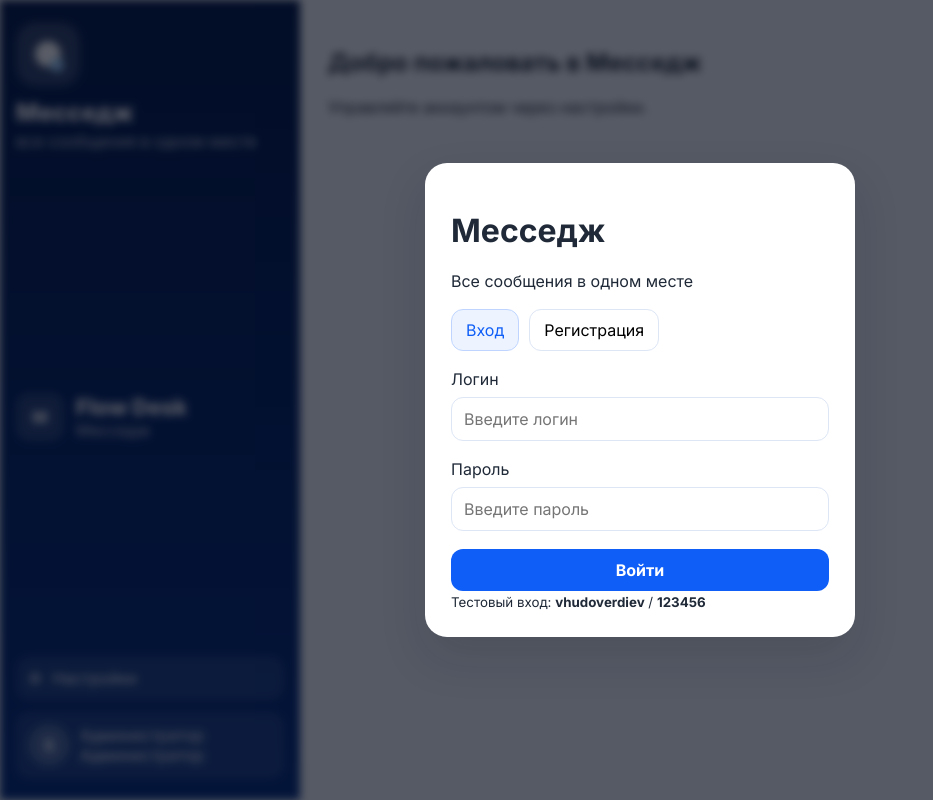
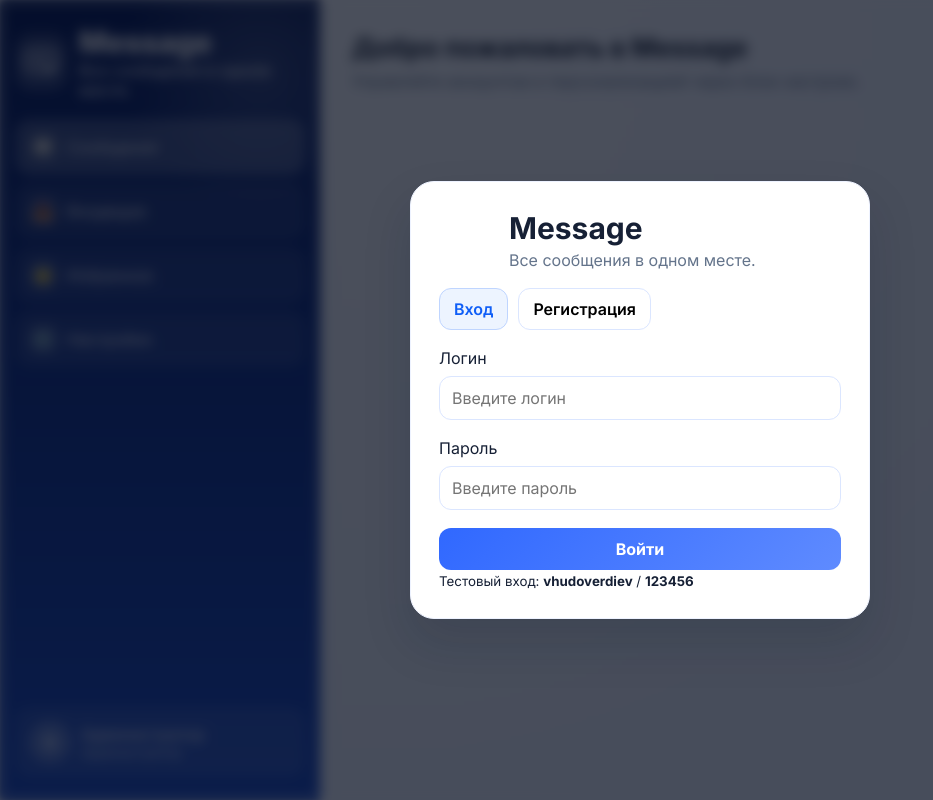
Before and after one commit to vhudoverdiev/Message, a FastAPI app: page / in a window 1280 px wide. Shown: the whole page, without its empty margins (0-933 px from the left). Run offline with FastAPI, Linux system fonts and the light colour scheme.

Commit message:
Revamp Message branding and sidebar UI styling

```diff
--- a/app/static/index.html
+++ b/app/static/index.html
@@ -3,7 +3,7 @@
 <head>
   <meta charset="UTF-8" />
   <meta name="viewport" content="width=device-width, initial-scale=1.0" />
-  <title>Месседж</title>
+  <title>Message</title>
   <link rel="preconnect" href="https://fonts.googleapis.com">
   <link rel="preconnect" href="https://fonts.gstatic.com" crossorigin>
   <link href="https://fonts.googleapis.com/css2?family=Inter:wght@400;500;600;700;800&display=swap" rel="stylesheet">
@@ -12,8 +12,19 @@
 <body>
   <div class="auth-overlay" id="authOverlay">
     <div class="auth-card">
-      <h1>Месседж</h1>
-      <p>Все сообщения в одном месте</p>
+      <div class="auth-header">
+        <div class="brand__logo" aria-hidden="true">
+          <svg viewBox="0 0 64 64" role="presentation">
+            <rect x="6" y="10" width="52" height="40" rx="13" ry="13"></rect>
+            <path d="M18 26h28M18 34h19"></path>
+            <circle cx="47" cy="45" r="5"></circle>
+          </svg>
+        </div>
+        <div>
+          <h1>Message</h1>
+          <p>Все сообщения в одном месте.</p>
+        </div>
+      </div>
 
       <div class="auth-tabs">
         <button class="auth-tab auth-tab--active" data-tab="login">Вход</button>
@@ -43,25 +54,42 @@
   <div class="app-layout" id="appLayout">
     <aside class="sidebar">
       <div>
-        <div class="project-logo" aria-hidden="true">
-          <span class="project-logo__bubble"></span>
-          <span class="project-logo__bubble project-logo__bubble--small"></span>
+        <div class="brand">
+          <div class="brand__logo" aria-hidden="true">
+            <svg viewBox="0 0 64 64" role="presentation">
+              <rect x="6" y="10" width="52" height="40" rx="13" ry="13"></rect>
+              <path d="M18 26h28M18 34h19"></path>
+              <circle cx="47" cy="45" r="5"></circle>
+            </svg>
+          </div>
+          <div class="brand__text">
+            <div class="brand__title">Message</div>
+            <div class="brand__subtitle">Все сообщения в одном месте.</div>
+          </div>
         </div>
-        <div class="project-name">Месседж</div>
-        <div class="project-tagline">все сообщения в одном месте</div>
-      </div>
 
-      <div class="brand">
-        <div class="brand__logo">M</div>
-        <div class="brand__text">
-          <div class="brand__title">Flow Desk</div>
-          <div class="brand__subtitle">Месседж</div>
-        </div>
+        <nav class="sidebar-nav" aria-label="Разделы">
+          <button class="nav-item nav-item--active" type="button">
+            <span class="nav-icon">💬</span>
+            <span>Сообщения</span>
+          </button>
+          <button class="nav-item" type="button">
+            <span class="nav-icon">📥</span>
+            <span>Входящие</span>
+          </button>
+          <button class="nav-item" type="button">
+            <span class="nav-icon">⭐</span>
+            <span>Избранное</span>
+          </button>
+          <button class="nav-item" id="settingsBtn" type="button">
+            <span class="nav-icon">⚙️</span>
+            <span>Настройки</span>
+          </button>
+        </nav>
       </div>
 
       <div class="sidebar-footer">
-        <button class="nav-item" id="settingsBtn"><span class="nav-icon">⚙</span><span>Настройки</span></button>
-        <button class="user-card" id="profileBtn">
+        <button class="user-card" id="profileBtn" type="button">
           <div class="user-avatar" id="userAvatar">S</div>
           <div>
             <div class="user-name" id="userName">Администратор</div>
@@ -72,8 +100,8 @@
     </aside>
 
     <main class="main-content">
-      <h2>Добро пожаловать в Месседж</h2>
-      <p>Управляйте аккаунтом через настройки.</p>
+      <h2>Добро пожаловать в Message</h2>
+      <p>Управляйте аккаунтом и персонализацией через блок настроек.</p>
 
       <section class="settings-panel" id="settingsPanel">
         <h3>Настройки аккаунта</h3>
--- a/app/static/styles.css
+++ b/app/static/styles.css
@@ -1,30 +1,36 @@
 :root {
-  --bg: #f4f7fb;
+  --bg: #eef3ff;
   --panel: #ffffff;
-  --text: #1f2937;
+  --text: #162035;
   --muted: #64748b;
-  --line: #dde6f5;
-  --sidebar-top: #041a4a;
-  --sidebar-bottom: #072f80;
-  --primary: #0f5ef7;
-  --shadow: 0 20px 45px rgba(15, 23, 42, 0.15);
+  --line: #dbe6ff;
+  --sidebar-top: #0b1f5f;
+  --sidebar-bottom: #1f4ec5;
+  --primary: #3068ff;
+  --primary-2: #5f8bff;
+  --soft: #f5f8ff;
+  --shadow: 0 24px 48px rgba(15, 23, 42, 0.16);
 }
 
 * { box-sizing: border-box; }
+
 body {
   margin: 0;
   min-height: 100vh;
   font-family: "Inter", system-ui, sans-serif;
-  background: var(--bg);
+  background: radial-gradient(circle at 30% 5%, #f6f9ff 0%, var(--bg) 50%, #e6eeff 100%);
   color: var(--text);
 }
 
-button, input, textarea { font: inherit; }
+button,
+input,
+textarea { font: inherit; }
 
 .auth-overlay {
   position: fixed;
   inset: 0;
-  background: rgba(2, 7, 20, 0.65);
+  background: rgba(2, 8, 22, 0.7);
+  backdrop-filter: blur(5px);
   display: grid;
   place-items: center;
   z-index: 10;
@@ -33,32 +39,70 @@ button, input, textarea { font: inherit; }
 .auth-overlay--hidden { display: none; }
 
 .auth-card {
-  width: min(430px, 92vw);
+  width: min(460px, 92vw);
   background: #fff;
-  border-radius: 22px;
+  border: 1px solid #edf2ff;
+  border-radius: 24px;
   box-shadow: var(--shadow);
-  padding: 26px;
+  padding: 28px;
+  animation: fadeUp .35s ease;
+}
+
+.auth-header {
+  display: flex;
+  align-items: center;
+  gap: 14px;
+}
+
+.auth-header h1 {
+  margin: 0;
+  font-size: 30px;
+}
+
+.auth-header p {
+  margin: 4px 0 0;
+  color: var(--muted);
 }
 
 .auth-tabs { display: flex; gap: 10px; margin: 18px 0; }
+
 .auth-tab {
   border: 1px solid var(--line);
   background: #fff;
   border-radius: 12px;
   padding: 10px 14px;
   cursor: pointer;
+  font-weight: 600;
+  transition: .2s ease;
 }
-.auth-tab--active { background: #edf4ff; border-color: #bfd5ff; color: #0f5ef7; }
+
+.auth-tab:hover { transform: translateY(-1px); }
+
+.auth-tab--active {
+  background: #edf4ff;
+  border-color: #bfd5ff;
+  color: #0f5ef7;
+}
 
 .auth-form { display: none; gap: 8px; flex-direction: column; }
 .auth-form--active { display: flex; }
 
-input, textarea {
+input,
+textarea {
   width: 100%;
   padding: 11px 12px;
   border: 1px solid var(--line);
+  background: #fff;
   border-radius: 12px;
   margin-bottom: 10px;
+  transition: border-color .2s ease, box-shadow .2s ease;
+}
+
+input:focus,
+textarea:focus {
+  outline: none;
+  border-color: #8aadff;
+  box-shadow: 0 0 0 3px rgba(102, 146, 255, 0.2);
 }
 
 .btn {
@@ -67,83 +111,95 @@ input, textarea {
   padding: 11px 14px;
   cursor: pointer;
   font-weight: 700;
+  transition: .22s ease;
 }
 
-.btn--primary { background: var(--primary); color: #fff; }
-.btn--secondary { background: #eaf1ff; color: #18429d; }
+.btn:hover { transform: translateY(-1px); }
+
+.btn--primary {
+  background: linear-gradient(135deg, var(--primary), var(--primary-2));
+  color: #fff;
+}
+
+.btn--secondary {
+  background: #eaf1ff;
+  color: #1b489f;
+}
 
 .app-layout {
   min-height: 100vh;
   display: grid;
-  grid-template-columns: 300px 1fr;
+  grid-template-columns: 320px 1fr;
 }
 
 .sidebar {
   background: linear-gradient(180deg, var(--sidebar-top), var(--sidebar-bottom));
   color: #fff;
-  padding: 22px 16px;
+  padding: 24px 16px;
   display: flex;
   flex-direction: column;
   justify-content: space-between;
+  position: relative;
+  overflow: hidden;
 }
 
-.project-logo {
-  width: 64px;
-  height: 64px;
-  border-radius: 20px;
-  background: rgba(255, 255, 255, 0.18);
-  display: grid;
-  place-items: center;
-  position: relative;
-  margin-bottom: 12px;
+.sidebar::before {
+  content: "";
+  position: absolute;
+  width: 280px;
+  height: 280px;
+  border-radius: 50%;
+  right: -80px;
+  top: -70px;
+  background: radial-gradient(circle, rgba(255,255,255,.18) 0%, rgba(255,255,255,0) 70%);
 }
-
-.project-logo__bubble {
-  width: 26px;
-  height: 26px;
-  border-radius: 50%;
-  background: #fff;
-}
-
-.project-logo__bubble--small {
-  width: 14px;
-  height: 14px;
-  position: absolute;
-  right: 16px;
-  bottom: 14px;
-  background: #9fd3ff;
-}
-
-.project-name { font-size: 24px; font-weight: 800; }
-.project-tagline { opacity: .8; margin-top: 4px; }
 
 .brand {
   display: flex;
   align-items: center;
   gap: 12px;
-  margin-top: 26px;
+  margin-bottom: 20px;
+  position: relative;
+  z-index: 1;
 }
 
 .brand__logo {
-  width: 48px;
-  height: 48px;
-  border-radius: 14px;
-  background: rgba(255, 255, 255, .14);
+  width: 56px;
+  height: 56px;
+  border-radius: 16px;
+  background: rgba(255, 255, 255, .16);
+  border: 1px solid rgba(255,255,255,.26);
   display: grid;
   place-items: center;
-  font-weight: 800;
+  overflow: hidden;
 }
-.brand__title { font-size: 22px; font-weight: 800; }
-.brand__subtitle { opacity: .8; }
 
-.sidebar-footer { display: grid; gap: 12px; }
+.brand__logo svg {
+  width: 38px;
+  height: 38px;
+  fill: none;
+  stroke: #fff;
+  stroke-width: 4;
+  stroke-linecap: round;
+}
+
+.brand__title { font-size: 30px; font-weight: 800; letter-spacing: -.4px; }
+.brand__subtitle { opacity: .9; font-weight: 500; }
+
+.sidebar-nav {
+  display: grid;
+  gap: 10px;
+  margin-top: 18px;
+  position: relative;
+  z-index: 1;
+}
 
 .nav-item,
 .user-card {
   width: 100%;
-  border: 0;
+  border: 1px solid rgba(255,255,255,.13);
   color: #fff;
-  background: rgba(255,255,255,.1);
+  background: rgba(255,255,255,.09);
   padding: 12px;
   border-radius: 14px;
   display: flex;
@@ -151,28 +207,69 @@ input, textarea {
   gap: 10px;
   cursor: pointer;
   text-align: left;
+  transition: .22s ease;
 }
+
+.nav-item:hover,
+.user-card:hover {
+  transform: translateX(2px);
+  background: rgba(255,255,255,.17);
+}
+
+.nav-item--active {
+  background: rgba(255,255,255,.22);
+  border-color: rgba(255,255,255,.28);
+}
+
+.nav-icon {
+  width: 28px;
+  height: 28px;
+  border-radius: 9px;
+  display: grid;
+  place-items: center;
+  background: rgba(255,255,255,.2);
+}
+
+.sidebar-footer { display: grid; gap: 12px; position: relative; z-index: 1; }
 
 .user-avatar,
 .avatar-preview {
   width: 42px;
   height: 42px;
   border-radius: 50%;
-  background: rgba(255,255,255,.22);
+  background: rgba(255,255,255,.24);
   display: grid;
   place-items: center;
   font-weight: 700;
+  background-size: cover;
+  background-position: center;
 }
 
-.main-content { padding: 28px; }
+.user-role { opacity: .8; font-size: 13px; }
+
+.main-content {
+  padding: 32px;
+}
+
+.main-content h2 {
+  margin: 0;
+  font-size: clamp(26px, 2vw, 34px);
+}
+
+.main-content > p {
+  margin: 8px 0 0;
+  color: var(--muted);
+}
 
 .settings-panel {
   background: var(--panel);
   border: 1px solid var(--line);
-  border-radius: 20px;
+  border-radius: 22px;
   padding: 20px;
   margin-top: 18px;
   display: none;
+  box-shadow: 0 16px 40px rgba(45, 88, 190, 0.09);
+  animation: fadeUp .25s ease;
 }
 
 .settings-panel--open { display: block; }
@@ -185,10 +282,15 @@ input, textarea {
 }
 
 .settings-block {
-  background: #f8fbff;
-  border-radius: 14px;
+  background: var(--soft);
+  border-radius: 16px;
   padding: 14px;
-  border: 1px solid #e6eefb;
+  border: 1px solid #e0eaff;
+}
+
+.settings-block h4 {
+  margin: 0 0 10px;
+  font-size: 17px;
 }
 
 .switch { display: flex; align-items: center; gap: 10px; margin: 10px 0; }
@@ -207,3 +309,14 @@ input, textarea {
 }
 
 .toast--visible { opacity: 1; transform: translateY(0); }
+
+@keyframes fadeUp {
+  from { opacity: 0; transform: translateY(8px); }
+  to { opacity: 1; transform: translateY(0); }
+}
+
+@media (max-width: 980px) {
+  .app-layout { grid-template-columns: 1fr; }
+  .sidebar { min-height: 320px; }
+  .settings-grid { grid-template-columns: 1fr; }
+}
```
